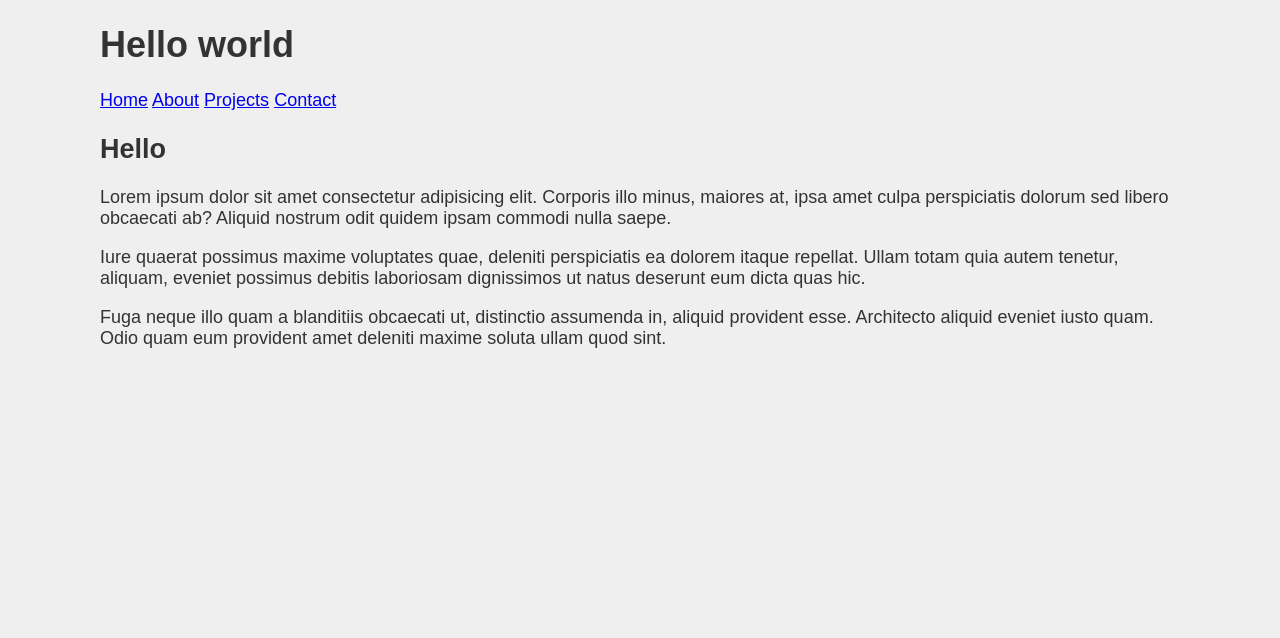
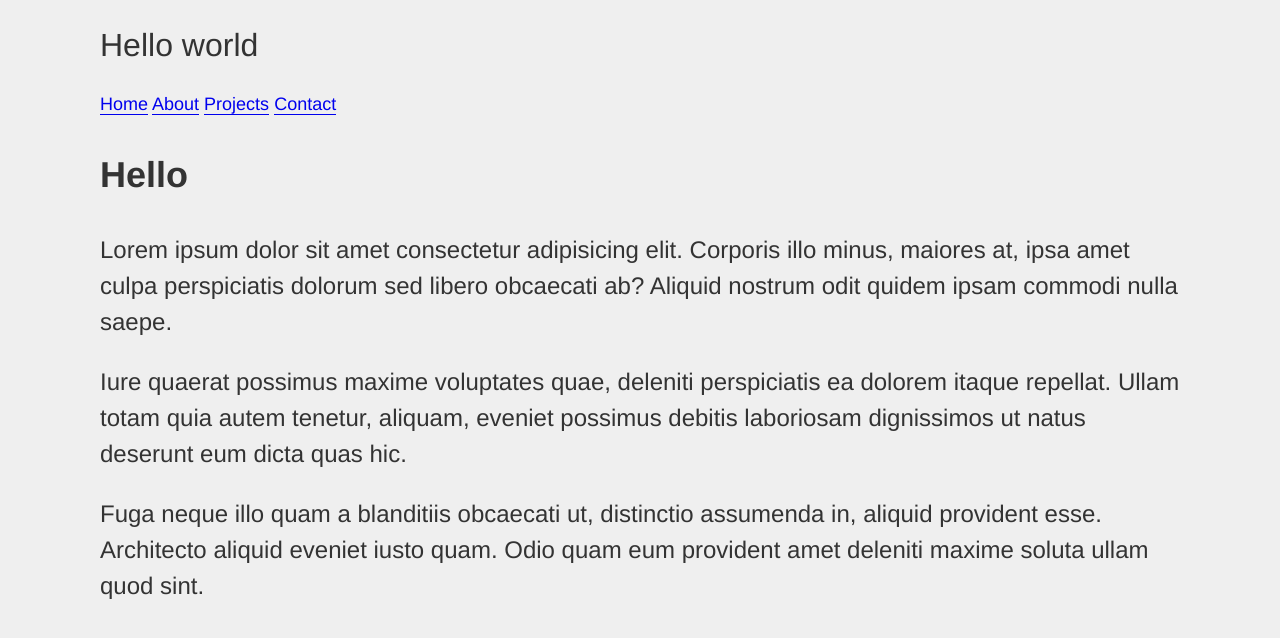
Before and after one commit to sinafischer/personal-website-css, a plain HTML site: page index.html in a window 1280 px wide. Drawn offline with Linux system fonts and the light colour scheme.

Commit message:
Modify CSS

```diff
--- a/styles.css
+++ b/styles.css
@@ -1,8 +1,23 @@
 body {
-  font-family: sans-serif;
+  font-family: 'Helvetica Neue', Helvetica, sans-serif;
   font-size: 112.5%;
+  line-height: 1.5;
   color: #333333;
   background-color: #efefef;
   max-width: 1080px;
   margin: 0 auto;
 }
+
+article {
+  font-size: 1.5rem;
+}
+
+h1 {
+  font-size: 2rem;
+  font-weight: 400;
+}
+
+a {
+  text-decoration: none;
+  border-bottom: 1px solid;
+}
```
